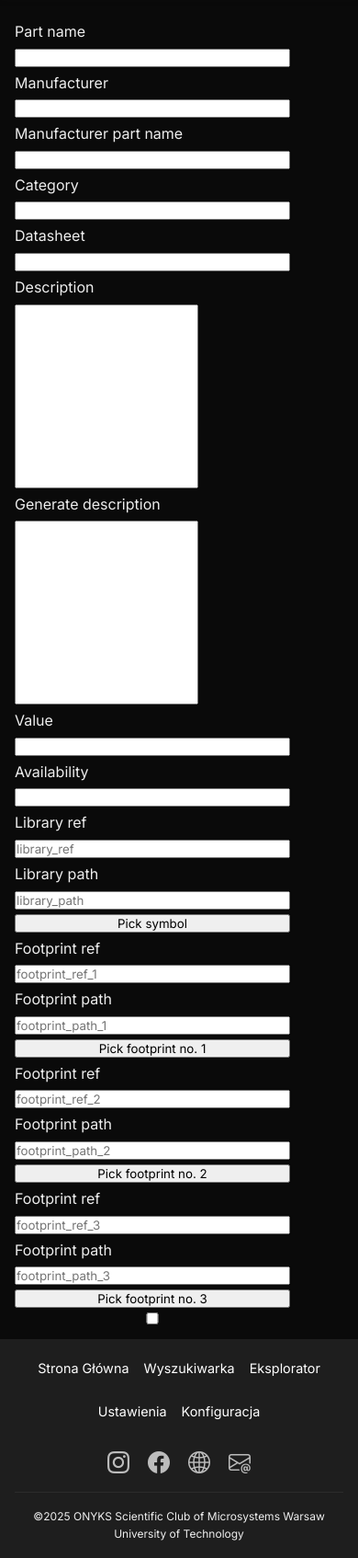
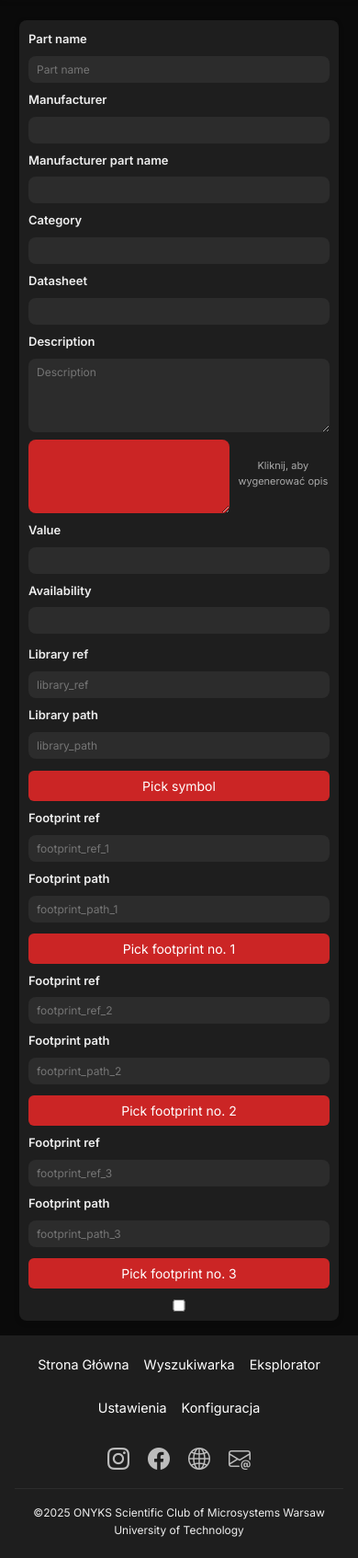
Before and after one commit to knonyks/onyks-pcb-elements-database-manager, a Python web app: template server/app/templates/element_form.html in a window 390 px wide. Shown: the part 90-1784 px from the top of the page at 92% size. After the commit the page ends 1761 px from the top, so only its background shows below. Run offline with Jinja, Linux system fonts and the light colour scheme; the template is opened without the code that fills it: most values are stand-ins (such as "Sample title", 1, 10 or a date in 2020); form fields are guessed from the names that the template uses; some libraries are stand-ins or nearby versions.

Commit message:
Element/create CSS update

```diff
--- a/server/app/static/css/element_form.css
+++ b/server/app/static/css/element_form.css
@@ -1,24 +1,193 @@
-    form
-    {
-        display: flex;
-        flex-direction: column;
-        gap: 5px;
-        width: 300px;
-    }
-    textarea
-    {
-        resize: none;
-        width: 200px;
-        height: 200px;
-    }
-    .aaa
-    {
-        display: flex;
-        flex-direction: row;
-        gap: 20px;
+.form-grid {
+    display: grid;
+    grid-template-columns: 1fr 1fr;
+    gap: 20px 30px;
+    max-width: 1200px;
+    margin: 0px auto;
+    background: var(--dark-light);
+    padding: 15px;
+    border-radius: 8px;
+    box-shadow: 0 2px 6px rgba(0,0,0,0.15);
+}
+
+.form-column {
+    display: flex;
+    flex-direction: column;
+    gap: 10px;
+}
+
+.form-column label {
+    font-weight: bold;
+    font-size: 1rem;
+}
+
+.form-column input,
+.form-column select,
+.form-column textarea {
+    padding: 0.75rem;
+    font-size: 1rem;
+    border: none;
+    border-radius: 0.5rem;
+    background: var(--gray);
+    color: white;
+    width: 100%;
+    box-sizing: border-box;
+}
+
+.form-column input:focus,
+.form-column select:focus,
+.form-column textarea:focus {
+    outline: 2px solid var(--primary);
+}
+
+.form-column textarea {
+    resize: vertical;
+    min-height: 80px;
+    max-height: 200px;
+}
+
+.form-column .generate-description-btn {
+    background: var(--primary);
+    cursor: pointer;
+    transition: background 0.3s ease;
+}
+
+.form-column .generate-description-btn:hover {
+    background: var(--primary-dark);
+}
+
+.description-container {
+    display: flex;
+    flex-direction: column;
+    gap: 5px;
+}
+
+.description-hint {
+    font-size: 12px;
+    color: #aaa;
+    text-align: center;
+    margin-top: -5px;
+}
+
+.form-column button {
+    margin-top: 4px;
+    padding: 6px 12px;
+    font-size: 13px;
+    border: none;
+    background: var(--primary);
+    color: white;
+    border-radius: 6px;
+    cursor: pointer;
+    align-self: start;
+    transition: background 0.3s ease;
+}
+
+.form-column button:hover {
+    background: var(--primary-dark);
+}
+
+.form-submit {
+    grid-column: span 2;
+    display: flex;
+    justify-content: center;
+}
+
+.form-submit .btn-primary {
+    background: var(--success);
+    padding: 10px 20px;
+    border: none;
+    border-radius: 0.75rem;
+    color: white;
+    font-size: 15px;
+    width: 10.5rem;
+    transition: background 0.3s ease;
+}
+
+.form-submit .btn-primary:hover {
+    background: #448648;
+}
+
+@media (max-width: 768px) {
+    .form-grid {
+        grid-template-columns: 1fr;
+        gap: 15px;
+        padding: 12px;
+        margin: 0 10px;
     }
 
-    #error-dialog > div
-    {
-        width: fit-content;
+    .form-column {
+        gap: 8px;
     }
+
+    .form-column label {
+        font-size: 13px;
+    }
+
+    .form-column input,
+    .form-column select,
+    .form-column textarea {
+        font-size: 13px;
+        padding: 8px 10px;
+    }
+
+    .form-column button:not(.generate-description-btn) {
+        align-self: stretch;
+        text-align: center;
+        padding: 8px 12px;
+        font-size: 14px;
+    }
+
+    .form-submit {
+        grid-column: span 1;
+    }
+
+    .form-submit .btn-primary {
+        width: 100%;
+        max-width: 200px;
+        padding: 12px 20px;
+        font-size: 16px;
+    }
+
+    /* Dostosowanie przycisków pickerów */
+    .form-column button[id$="-picker-btn"] {
+        margin-top: 5px;
+    }
+}
+
+/* Bardzo małe ekrany */
+@media (max-width: 480px) {
+    .form-grid {
+        padding: 10px;
+        margin: 0 5px;
+        gap: 12px;
+    }
+
+    .form-column input,
+    .form-column select,
+    .form-column textarea {
+        font-size: 12px;
+        padding: 7px 9px;
+    }
+
+    .generate-description-btn {
+        padding: 10px 12px;
+        font-size: 14px;
+    }
+
+    .description-hint {
+        font-size: 11px;
+    }
+
+    .form-submit .btn-primary {
+        max-width: 180px;
+        padding: 11px 18px;
+        font-size: 15px;
+    }
+}
+
+/* Duże ekrany */
+@media (min-width: 1200px) {
+    .form-grid {
+        max-width: 1300px;
+    }
+}
--- a/server/app/static/css/general.css
+++ b/server/app/static/css/general.css
@@ -4,6 +4,7 @@
 {
   --primary: #cb2525;
   --primary-light: #d32f2f;
+  --primary-dark: #ac2626;
   --secondary: #BF9232;
   --dark: #0a0a0a;
   --dark-light: #1e1e1e;
--- a/server/app/templates/element_form.html
+++ b/server/app/templates/element_form.html
@@ -73,12 +73,13 @@
     </div>
 </div>
 
-<form method="POST" id="element-form">
-    {{ form.hidden_tag()}}
+<form method="POST" id="element-form" class="form-grid">
+    <div class="form-column">
+        {{ form.hidden_tag() }}
 
         <!-- PART NAME -->
-    {{ form.part_name.label}}
-    {{ form.part_name()}}
+        {{ form.part_name.label }}
+        {{ form.part_name(size=32, placeholder="Part name") }}
 
         <!-- MANUFACTURER -->
         {{ form.manufacturer.label}}
@@ -89,66 +90,71 @@
         {{ form.manufacturer_part_name()}}
 
         <!-- CATEGORY -->
-    {{form.category.label}}
-    {{form.category()}}
+        {{ form.category.label }}
+        {{ form.category() }}
 
         <!-- DATASHEET -->
-    {{form.datasheet.label}}
-    {{form.datasheet()}}
+        {{ form.datasheet.label }}
+        {{ form.datasheet() }}
 
         <!-- DESCRIPTION -->
         {{ form.description.label }}
-    {{ form.description()}}
-
-    <!-- GENERATE DESCRIPTION -->
-    {{form.generate_description.label}}
-    {{form.generate_description()}}
+        {{ form.description(rows=4, placeholder="Description") }}
+        <div style="display: flex; align-items: center; gap: 0.5em;">
+            {{ form.generate_description(class="generate-description-btn") }}
+            <span class="description-hint">Kliknij, aby wygenerować opis</span>
+        </div>
 
         <!-- VALUE -->
-    {{form.value.label}}
-    {{form.value()}}
+        {{ form.value.label }}
+        {{ form.value() }}
 
         <!-- AVAILABILITY -->
-    {{form.availability.label}}
-    {{form.availability()}}
+        {{ form.availability.label }}
+        {{ form.availability() }}
+    </div>
 
+    <div class="form-column">
         <!-- LIBRARY REF -->
-    {{form.library_ref.label }}
-    {{form.library_ref(placeholder="library_ref", id="library-ref")}}
+        {{ form.library_ref.label }}
+        {{ form.library_ref(placeholder="library_ref", id="library-ref") }}
 
         <!-- LIBRARY PATH -->
-    {{form.library_path.label }}
-    {{form.library_path(placeholder="library_path", id="library-path")}}
+        {{ form.library_path.label }}
+        {{ form.library_path(placeholder="library_path", id="library-path") }}
         <button id="symbol-picker-btn" type="button">Pick symbol</button>
 
         <!-- FOOTPRINT REF 1 -->
-    {{form.footprint_ref_1.label }}
-    {{form.footprint_ref_1(placeholder="footprint_ref_1", id="footprint-ref-1")}}
+        {{ form.footprint_ref_1.label }}
+        {{ form.footprint_ref_1(placeholder="footprint_ref_1", id="footprint-ref-1") }}
 
          <!-- FOOTPRINT PATH 1 -->
-    {{form.footprint_path_1.label }}
-    {{form.footprint_path_1(placeholder="footprint_path_1", id="footprint-path-1")}}
+        {{ form.footprint_path_1.label }}
+        {{ form.footprint_path_1(placeholder="footprint_path_1", id="footprint-path-1") }}
         <button id="footprint-picker-1-btn" type="button">Pick footprint no. 1</button>
 
         <!-- FOOTPRINT REF 2 -->
-    {{form.footprint_ref_2.label }}
-    {{form.footprint_ref_2(placeholder="footprint_ref_2", id="footprint-ref-2")}}
+        {{ form.footprint_ref_2.label }}
+        {{ form.footprint_ref_2(placeholder="footprint_ref_2", id="footprint-ref-2") }}
 
-    <!-- FOOTPRINT PATH 1 -->
-    {{form.footprint_path_2.label }}
-    {{form.footprint_path_2(placeholder="footprint_path_2", id="footprint-path-2")}}
+        <!-- FOOTPRINT PATH 2 -->
+        {{ form.footprint_path_2.label }}
+        {{ form.footprint_path_2(placeholder="footprint_path_2", id="footprint-path-2") }}
         <button id="footprint-picker-2-btn" type="button">Pick footprint no. 2</button>
 
         <!-- FOOTPRINT REF 3 -->
-    {{form.footprint_ref_3.label }}
-    {{form.footprint_ref_3(placeholder="footprint_ref_3", id="footprint-ref-3")}}
+        {{ form.footprint_ref_3.label }}
+        {{ form.footprint_ref_3(placeholder="footprint_ref_3", id="footprint-ref-3") }}
 
         <!-- FOOTPRINT PATH 3 -->
-    {{form.footprint_path_3.label }}
-    {{form.footprint_path_3(placeholder="footprint_path_3", id="footprint-path-3")}}
+        {{ form.footprint_path_3.label }}
+        {{ form.footprint_path_3(placeholder="footprint_path_3", id="footprint-path-3") }}
         <button id="footprint-picker-3-btn" type="button">Pick footprint no. 3</button>
+    </div>
 
-    {{form.accept() }}
+    <div class="form-submit">
+        {{ form.accept(class="btn btn-primary") }}
+    </div>
 </form>
 {% endblock %}
 
```
Lines whose indentation alone changed are shown as unchanged.
